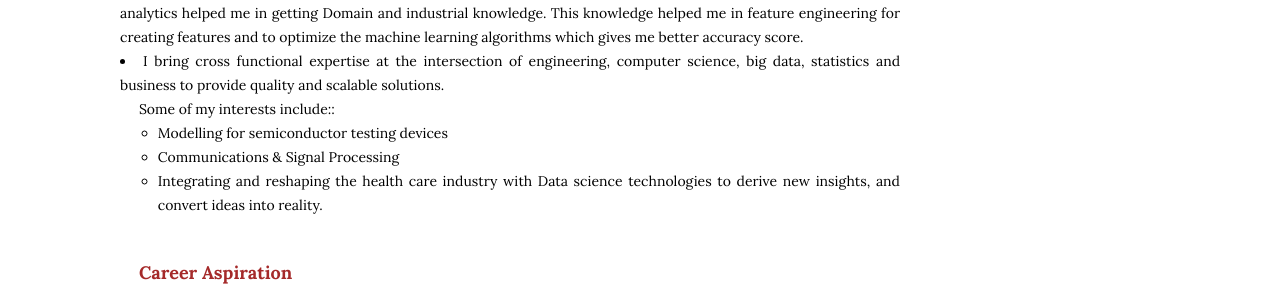
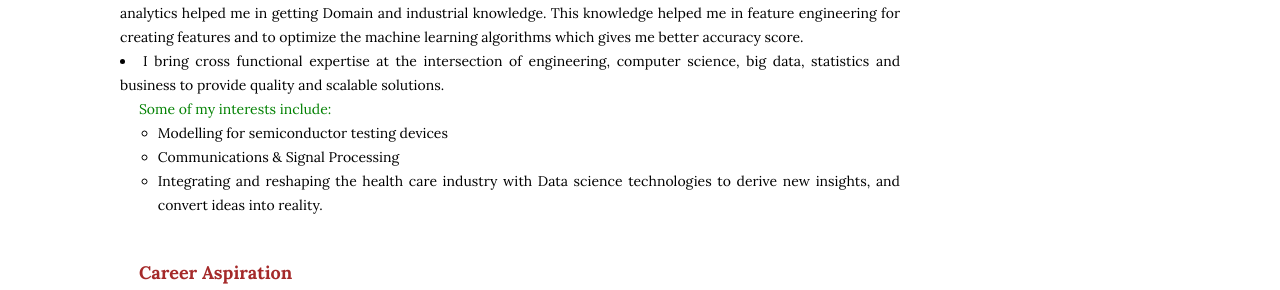
Before and after one commit to harshakantipudi/Harshakantipudi.github.io, a Jekyll site: the page built from index.md, in a window 1280 px wide. Shown: the part 448-738 px from the top of the page. Built offline with Jekyll 4.4.1, drawn with Linux system fonts in a browser that asks for light colours.

Commit message:
Update home.html

```diff
--- a/_layouts/home.html
+++ b/_layouts/home.html
@@ -31,7 +31,7 @@
                 in getting Domain and industrial knowledge. This knowledge helped me in feature engineering for creating features and to optimize the machine learning algorithms which gives me better accuracy score.
                <li>I bring cross functional expertise at the intersection of engineering, computer science, big data, statistics and business to provide quality and scalable solutions.
                 <ul>
-                <span style="color:black"> Some of my interests include::</span>
+                <span style="color:green"> Some of my interests include:</span>
                 <ul>
                               <li> Modelling for semiconductor testing devices </li>
                               <li>Communications & Signal Processing </li>
```
